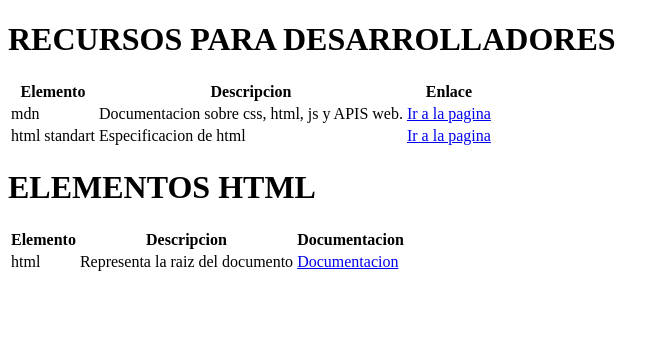
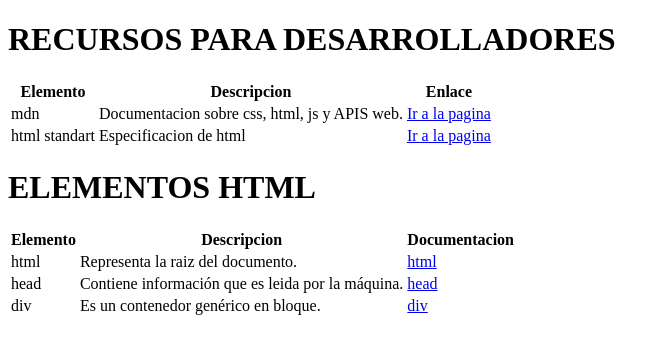
Before and after one commit to NicolasVidal03/mi-manual, a plain HTML site: page index.html in a window 1280 px wide. Shown: the whole page, without its empty margins (0-670 px from the left). Drawn offline with Linux system fonts and the light colour scheme.

Commit message:
Documentacion html

```diff
--- a/index.html
+++ b/index.html
@@ -20,7 +20,7 @@
             <tr>
                 <td>mdn</td>
                 <td>Documentacion sobre css, html, js y APIS web.</td>
-                <td><a href="https://developer.mozilla.org/" target="_blanck">Ir a la pagina</a></td>
+                <td><a href="https://developer.mozilla.org/en-US/" target="_blanck">Ir a la pagina</a></td>
             </tr>
             <tr>
                 <td>html standart</td>
@@ -42,8 +42,18 @@
         <tbody>
             <tr>
                 <td>html</td>
-                <td>Representa la raiz del documento</td>
-                <td><a href="https://developer.mozilla.org/en-US/docs/Web/HTML/Element/html" target="_blanck">Documentacion</a></td>
+                <td>Representa la raiz del documento.</td>
+                <td><a href="https://developer.mozilla.org/en-US/docs/Web/HTML/Element/html" target="_blanck">html</a></td>
+            </tr>
+            <tr>
+                <td>head</td>
+                <td>Contiene información que es leida por la máquina.</td>
+                <td><a href="https://developer.mozilla.org/en-US/docs/Web/HTML/Element/head" target="_blanck">head</a></td>
+            </tr>
+            <tr>
+                <td>div</td>
+                <td>Es un contenedor genérico en bloque.</td>
+                <td><a href="https://developer.mozilla.org/en-US/docs/Web/HTML/Element/div" target="_blanck">div</a></td>
             </tr>
         </tbody>
     </table>
```
